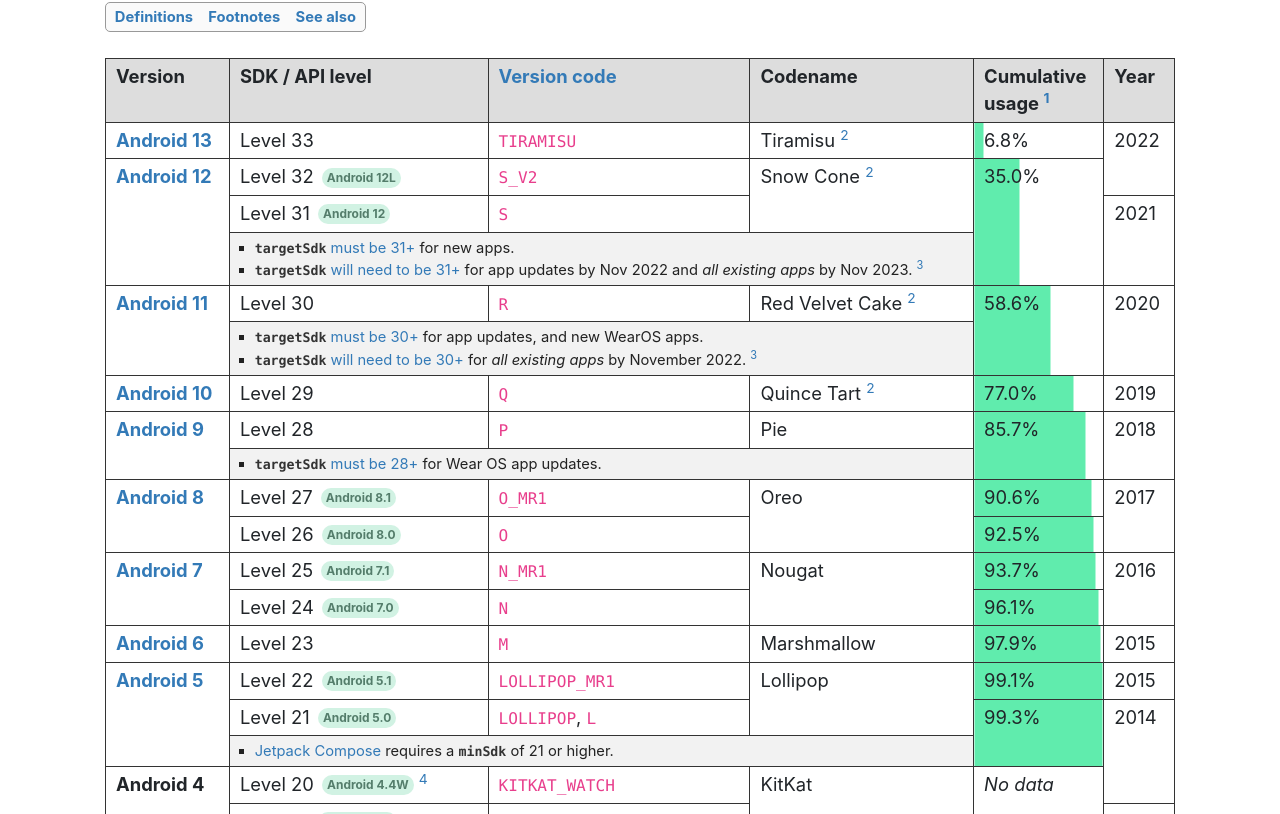
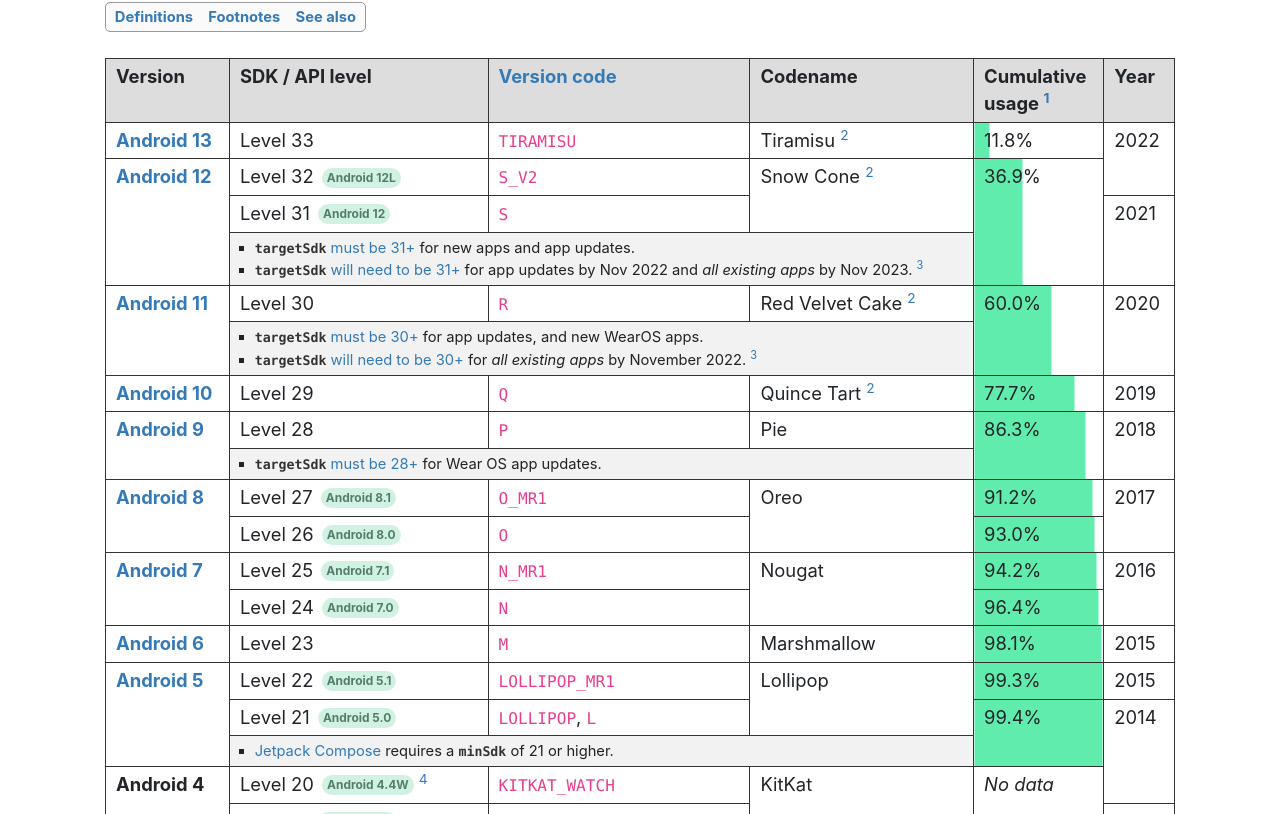
Before and after one commit to ebelinski/apilevels, a Jekyll site: the page built from index.md, in a window 1280 px wide. Shown: the part 181-995 px from the top of the page. Built offline with Jekyll 4.4.1, drawn with Linux system fonts in a browser that asks for light colours; comment, search, counter and statistics services are not loaded; some of the changed text lies outside the part shown.

Commit message:
Updated Android version usage stats.

```diff
--- a/index.md
+++ b/index.md
@@ -33,7 +33,7 @@
       Tiramisu
       <sup id="fnref:2"><a href="#fn:2" class="footnote">2</a></sup>
     </td>
-    {% include progress-cell.html rowspan=1 percentage=6.8 %}
+    {% include progress-cell.html rowspan=1 percentage=11.8 %}
     <td rowspan="2">2022</td>
   </tr>
   <tr>
@@ -49,7 +49,7 @@
       Snow Cone
       <sup id="fnref:2"><a href="#fn:2" class="footnote">2</a></sup>
     </td>
-    {% include progress-cell.html rowspan=3 percentage=35.0 %}
+    {% include progress-cell.html rowspan=3 percentage=36.9 %}
   </tr>
   <tr>
     <td>Level 31 <span class="subversion">Android 12</span></td>
@@ -58,7 +58,7 @@
   </tr>
   <tr class="table-notes"><td colspan="3">
     <ul>
-      <li><code>targetSdk</code> <a href="https://developer.android.com/google/play/requirements/target-sdk">must be 31+</a> for new apps.</li>
+      <li><code>targetSdk</code> <a href="https://developer.android.com/google/play/requirements/target-sdk">must be 31+</a> for new apps and app updates.</li>
       <li><code>targetSdk</code> <a href="https://support.google.com/googleplay/android-developer/answer/11926878">will need to be 31+</a> for app updates by Nov 2022 and <i>all existing apps</i> by Nov 2023. <sup id="fnref:3"><a href="#fn:3" class="footnote">3</a></sup></li>
     </ul>
   </td></tr>
@@ -72,7 +72,7 @@
       Red Velvet Cake
       <sup id="fnref:2"><a href="#fn:2" class="footnote">2</a></sup>
     </td>
-    {% include progress-cell.html rowspan=2 percentage=58.6 %}
+    {% include progress-cell.html rowspan=2 percentage=60.0 %}
     <td rowspan="2">2020</td>
   </tr>
   <tr class="table-notes"><td colspan="3">
@@ -91,7 +91,7 @@
       Quince Tart
       <sup id="fnref:2"><a href="#fn:2" class="footnote">2</a></sup>
     </td>
-    {% include progress-cell.html rowspan=1 percentage=77.0 %}
+    {% include progress-cell.html rowspan=1 percentage=77.7 %}
     <td>2019</td>
   </tr>
   <tr>
@@ -101,7 +101,7 @@
     <td>Level 28</td>
     <td><code>P</code></td>
     <td>Pie</td>
-    {% include progress-cell.html rowspan=2 percentage=85.7 %}
+    {% include progress-cell.html rowspan=2 percentage=86.3 %}
     <td rowspan="2">2018</td>
   </tr>
   <tr class="table-notes"><td colspan="3">
@@ -116,13 +116,13 @@
     <td>Level 27 <span class="subversion">Android 8.1</span></td>
     <td><code>O_MR1</code></td>
     <td rowspan="2">Oreo</td>
-    {% include progress-cell.html rowspan=1 percentage=90.6 %}
+    {% include progress-cell.html rowspan=1 percentage=91.2 %}
     <td rowspan="2">2017</td>
   </tr>
   <tr>
     <td>Level 26 <span class="subversion">Android 8.0</span></td>
     <td><code>O</code></td>
-    {% include progress-cell.html rowspan=1 percentage=92.5 %}
+    {% include progress-cell.html rowspan=1 percentage=93.0 %}
   </tr>
   <tr>
     <td rowspan="2">
@@ -131,13 +131,13 @@
     <td>Level 25 <span class="subversion">Android 7.1</span></td>
     <td><code>N_MR1</code></td>
     <td rowspan="2">Nougat</td>
-    {% include progress-cell.html rowspan=1 percentage=93.7 %}
+    {% include progress-cell.html rowspan=1 percentage=94.2 %}
     <td rowspan="2">2016</td>
   </tr>
   <tr>
     <td>Level 24 <span class="subversion">Android 7.0</span></td>
     <td><code>N</code></td>
-    {% include progress-cell.html rowspan=1 percentage=96.1 %}
+    {% include progress-cell.html rowspan=1 percentage=96.4 %}
   </tr>
   <tr>
     <td>
@@ -146,7 +146,7 @@
     <td>Level 23</td>
     <td><code>M</code></td>
     <td>Marshmallow</td>
-    {% include progress-cell.html rowspan=1 percentage=97.9 %}
+    {% include progress-cell.html rowspan=1 percentage=98.1 %}
     <td>2015</td>
   </tr>
   <tr>
@@ -156,13 +156,13 @@
     <td>Level 22 <span class="subversion">Android 5.1</span></td>
     <td><code>LOLLIPOP_MR1</code></td>
     <td rowspan="2">Lollipop</td>
-    {% include progress-cell.html rowspan=1 percentage=99.1 %}
+    {% include progress-cell.html rowspan=1 percentage=99.3 %}
     <td>2015</td>
   </tr>
   <tr>
     <td>Level 21 <span class="subversion">Android 5.0</span></td>
     <td><code>LOLLIPOP</code>, <code>L</code></td>
-    {% include progress-cell.html rowspan=2 percentage=99.3 %}
+    {% include progress-cell.html rowspan=2 percentage=99.4 %}
     <td rowspan="3">2014</td>
   </tr>
   <tr class="table-notes"><td colspan="3">
@@ -340,7 +340,7 @@
 <div class="footnotes">
   <ol>
     <li id="fn:1">
-      <p>Cumulative usage distribution figures were last updated on <b>January 3, 2023</b> using data from <a href="https://gs.statcounter.com/android-version-market-share/mobile-tablet/worldwide">Statcounter GlobalStats</a>. These figures may have changed significantly since the last update. You may update the figures yourself with a <a href="https://github.com/ebelinski/apilevels">pull request</a>. <a href="#fnref:1" class="reversefootnote">↩</a></p>
+      <p>Cumulative usage distribution figures were last updated on <b>February 7, 2023</b> using data from <a href="https://gs.statcounter.com/android-version-market-share/mobile-tablet/worldwide">Statcounter GlobalStats</a> and <a href="https://github.com/ebelinski/apilevels/blob/main/meta/android-usage-generator.swift">this script</a>. These figures may have changed significantly since the last update. You may update the figures yourself with a <a href="https://github.com/ebelinski/apilevels">pull request</a>. <a href="#fnref:1" class="reversefootnote">↩</a></p>
     </li>
     <li id="fn:2">
       <p>The codenames for Android 10 and above in the table are the internal codenames. Beginning with Android 10, Google dropped the usage of codenames publicly. <a href="#fnref:2" class="reversefootnote">↩</a></p>
```
Also changed, not shown: 1 other file.
